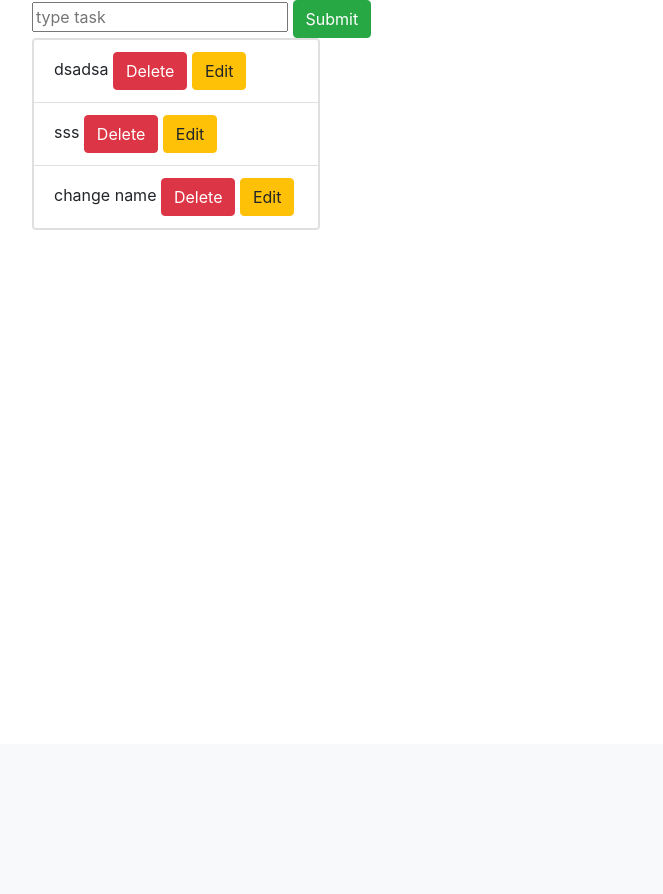
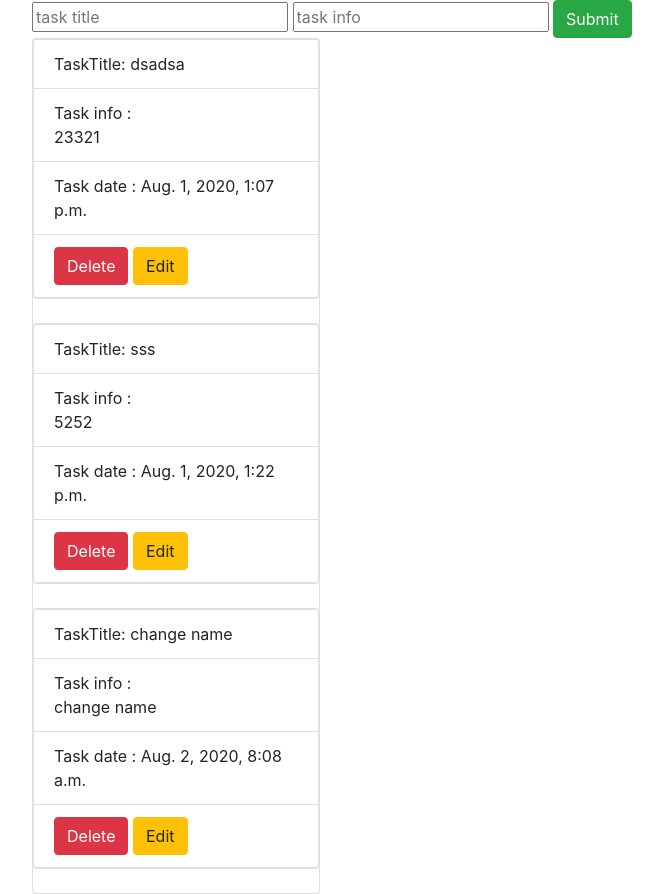
Before and after one commit to hamedsalimzadeh1999/django-todo, a Django app: page / in a window 1280 px wide. Shown: the part 56-950 px from the top of the page, without its empty margins (53-716 px from the left). Before the commit the page ends 286 px from the top, so only its background shows below. Run offline with Django 3.2, Linux system fonts and the light colour scheme; data comes from the database, SQL or seed files in the repository; both versions use the stored data as it was after the commit; some libraries are stand-ins or nearby versions.

Commit message:
add more opthon and ui fix bug

```diff
--- a/core/media/templates/edit.html
+++ b/core/media/templates/edit.html
@@ -4,7 +4,8 @@
 <form action="/edit/{{taskid}}/action/" method="POST">
     {% csrf_token %}
 
-<input type="text" class="form" placeholder="type hear" name="task">
+<input type="text" class="form" placeholder="type title" name="task">
+<input type="text" class="form" placeholder="type info" name="taskinfo">
 <input type="submit" class="btn btn-info">
 
 </form>
--- a/core/media/templates/index.html
+++ b/core/media/templates/index.html
@@ -4,23 +4,40 @@
 {% load static %}
 <form method="POST" action="./add/">
   {% csrf_token %}
-<input type="text" placeholder="type task" name="task">
+<input type="text" placeholder="task title" name="task">
+<input type="text" placeholder="task info" name="taskinfo">
 <input type="submit" name="" class="btn btn-success">
 
 </form>
 
 <div class="card" style="width: 18rem;">
+{% for task in mytask %}
 <ul class="list-group ">
-{% for task in mytask %}
-<li class="list-group-item">{{task.TaskTitle}}
- <a href="/DeleteTask/{{task.id}}/" class="btn btn-danger">Delete</a>
- <a href="/edit/{{task.id}}/" class="btn btn-warning">Edit</a>
+<li class="list-group-item">TaskTitle: {{task.TaskTitle}}
+
 
 
 </li>
+<li class="list-group-item">Task info :
+  <br>
+  {{task.TaskInfo}}
+
+
+</li>
+<li class="list-group-item">Task date :
+  {{task.Date}}
+
+
+</li>
+<li class="list-group-item">
+
+  <a href="/DeleteTask/{{task.id}}/" class="btn btn-danger">Delete</a>
+  <a href="/edit/{{task.id}}/" class="btn btn-warning">Edit</a>
+</li>
+  </ul>
+  <br>
 {% endfor %}
 
-  </ul>
 
 
 
--- a/core/todo/models.py
+++ b/core/todo/models.py
@@ -2,8 +2,8 @@ from django.db import models
 
 # Create your models here.
 class task (models.Model):
-    # slug = models.SlugField(unique=True)
+
     TaskTitle = models.CharField(max_length=50)
-    # TaskInfo = models.TextField()
-    # Date = models.DateTimeField(auto_now=True, auto_now_add=True)
-    # DueDate = models.DateTimeField(auto_now=False, auto_now_add=False)
+    TaskInfo = models.TextField()
+    Date = models.DateTimeField(auto_now_add=True, blank=True)
+    DueDate = models.DateTimeField(null=True ,auto_now_add=False, blank=False)
--- a/core/todo/views.py
+++ b/core/todo/views.py
@@ -9,7 +9,8 @@ def index(request):
 
 def AddTask(request):
     mytask = request.POST['task']
-    task(TaskTitle = mytask).save()
+    taskinfo = request.POST['taskinfo']
+    task(TaskTitle = mytask , TaskInfo=taskinfo).save()
     return redirect(request.META['HTTP_REFERER'])
 
 def DeleteTask(request,taskid):
@@ -22,7 +23,9 @@ def EditTask(request , taskid):
 
 def Edittaskaction (request , taskid):
     edittask = request.POST['task']
+    edittaskinfo = request.POST['taskinfo']
     todo = task.objects.filter(id = taskid)[0]
     todo.TaskTitle = edittask
+    todo.TaskInfo = edittaskinfo
     todo.save()
     return redirect('index')
```
Also changed, not shown: core/db.sqlite3, core/todo/migrations/0001_initial.py, core/todo/migrations/0002_auto_20200801_1307.py (added), core/todo/migrations/0003_remove_task_slug.py (added).
